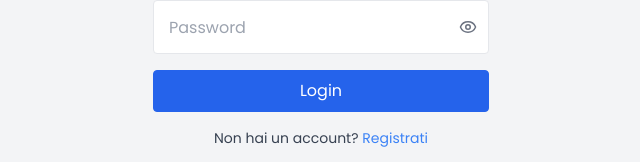
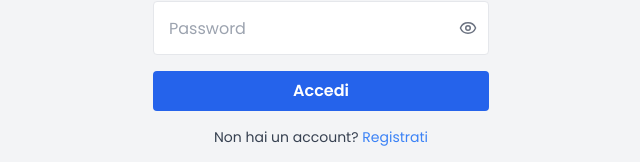
Before and after one commit to bale231/todowebapp-frontend-reactts, a React (Vite) app: page /login in a window 1280 px wide. Shown: the part 389-551 px from the top of the page, without its empty margins (319-959 px from the left). Built offline with nearby package versions, Linux system fonts and the light colour scheme.

Commit message:
Add spinner to button login

```diff
--- a/src/pages/Login.tsx
+++ b/src/pages/Login.tsx
@@ -1,12 +1,13 @@
 import { useEffect, useRef, useState } from "react";
 import { useNavigate, Link } from "react-router-dom";
-import { login } from "../api/auth";
+import { login, getCurrentUser } from "../api/auth";
 import gsap from "gsap";
 import { Eye, EyeOff } from "lucide-react";
 
 export default function Login() {
   const [username, setUsername] = useState("");
   const [password, setPassword] = useState("");
+  const [isLoading, setIsLoading] = useState(false);
   const [showPassword, setShowPassword] = useState(false);
   const [error, setError] = useState("");
   const errorRef = useRef<HTMLDivElement>(null);
@@ -34,21 +35,25 @@ export default function Login() {
     }
   }, [error]);
 
-  const handleLogin = async () => {
-    if (!username || !password) {
-      setError("Inserisci username e password.");
-      return;
-    }
+  const handleLogin = async (e: React.FormEvent) => {
+    e.preventDefault();
+    setIsLoading(true);
+    setError("");
 
     const res = await login(username, password);
 
     if (res.status === 200 && res.message === "login success") {
-      setError("");
-      setTimeout(() => navigate("/"), 100);
-    } else if (res.status === 403) {
-      setError("Conferma l'account email prima di proseguire.");
+      const confirm = await getCurrentUser();
+      if (confirm.user) {
+        setIsLoading(false);
+        navigate("/");
+      } else {
+        setError("Errore durante la verifica dell'utente.");
+        setIsLoading(false);
+      }
     } else {
-      setError("Credenziali errate. Riprova.");
+      setError(res.message || "Credenziali non valide");
+      setIsLoading(false);
     }
   };
 
@@ -113,10 +118,16 @@ export default function Login() {
         </div>
 
         <button
+          type="submit"
+          disabled={isLoading}
           onClick={handleLogin}
-          className="w-full py-2 rounded border border-blue-600 text-white bg-blue-600 hover:bg-transparent hover:text-blue-600 transition-colors duration-300"
+          className={`w-full py-2 rounded ${
+            isLoading
+              ? "bg-gray-400 cursor-not-allowed"
+              : "bg-blue-600 hover:bg-blue-700"
+          } text-white font-semibold`}
         >
-          Login
+          {isLoading ? "Attendi..." : "Accedi"}
         </button>
 
         <p className="text-sm text-center mt-4 text-gray-700">
```
